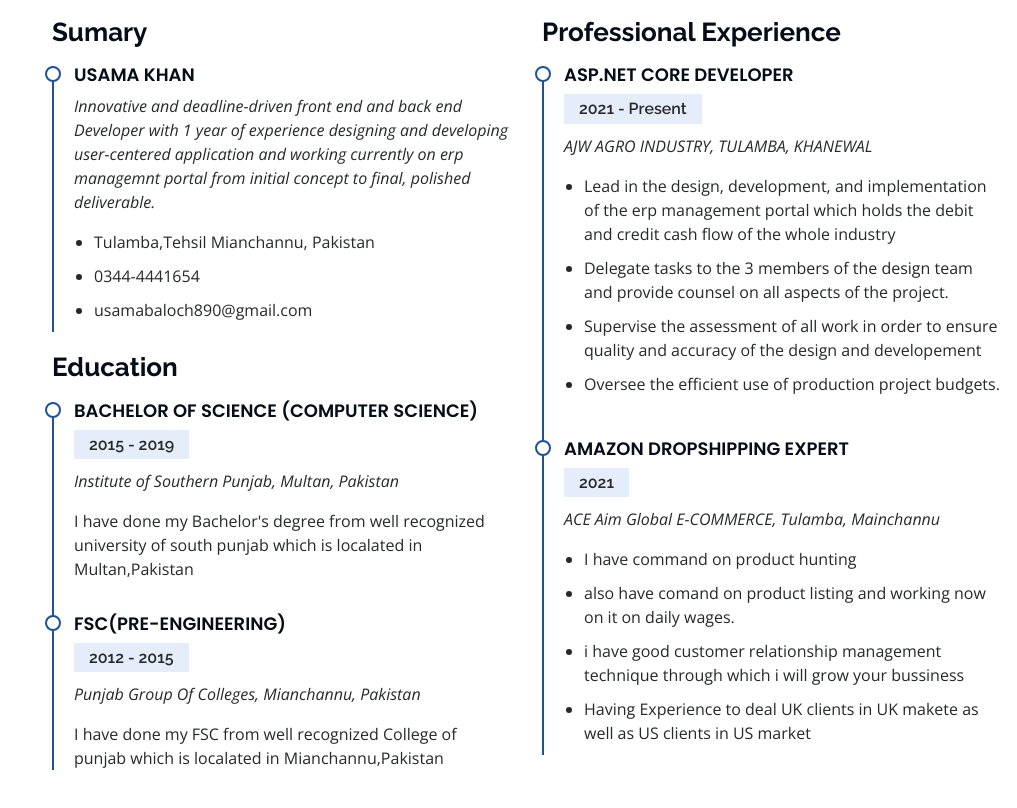
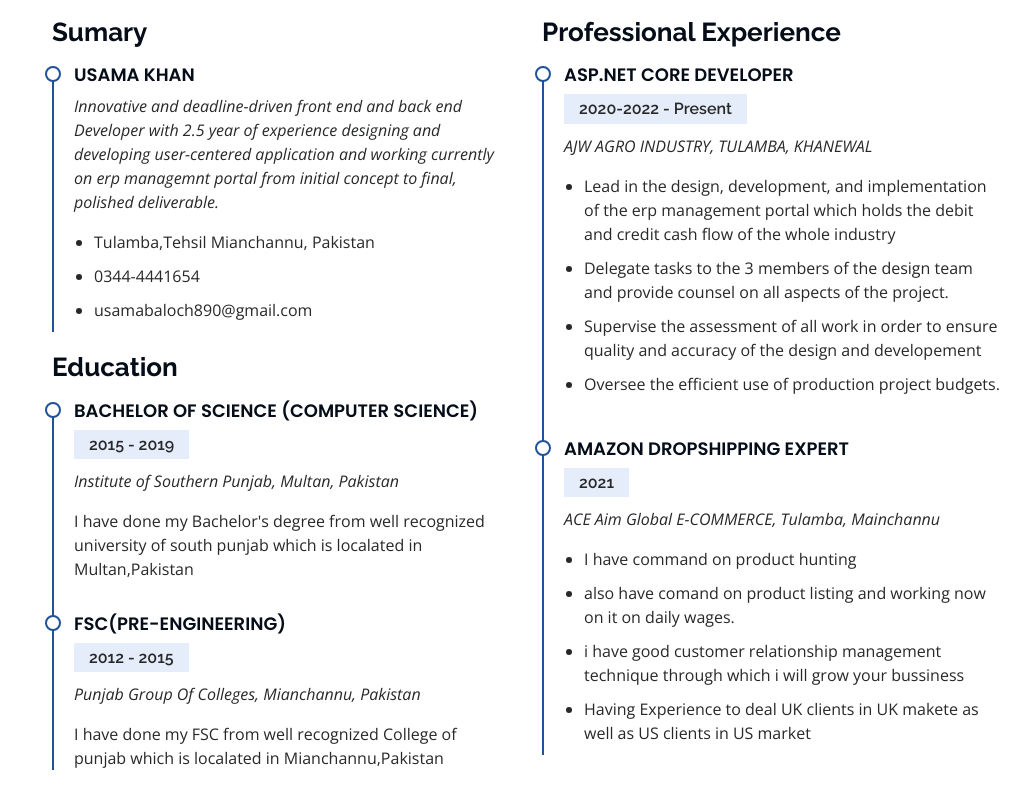
Before and after one commit to Usama890-lab/myPortfolio, a plain HTML site: page index.html in a window 1280 px wide. Shown: the part 2213-3021 px from the top of the page, without its empty margins (263-1280 px from the left). Drawn offline with nearby package versions, Linux system fonts and the light colour scheme.

Commit message:
Update index.html
sdsdsd

```diff
--- a/index.html
+++ b/index.html
@@ -222,7 +222,7 @@
                         <h3 class="resume-title">Sumary</h3>
                         <div class="resume-item pb-0">
                             <h4>Usama Khan</h4>
-                            <p><em>Innovative and deadline-driven front end and back end Developer with 1 year of experience designing and developing user-centered application and working currently on erp managemnt portal from initial concept to final, polished deliverable.</em></p>
+                            <p><em>Innovative and deadline-driven front end and back end Developer with 2.5 year of experience designing and developing user-centered application and working currently on erp managemnt portal from initial concept to final, polished deliverable.</em></p>
                             <ul>
                                 <li>Tulamba,Tehsil Mianchannu, Pakistan</li>
                                 <li>0344-4441654</li>
@@ -248,7 +248,7 @@
                         <h3 class="resume-title">Professional Experience</h3>
                         <div class="resume-item">
                             <h4>ASP.NET Core Developer</h4>
-                            <h5>2021 - Present</h5>
+                            <h5>2020-2022 - Present</h5>
                             <p><em>AJW AGRO INDUSTRY, TULAMBA, KHANEWAL </em></p>
                             <ul>
                                 <li>Lead in the design, development, and implementation of the erp management portal which holds the  debit and credit cash flow of the whole industry</li>
```
